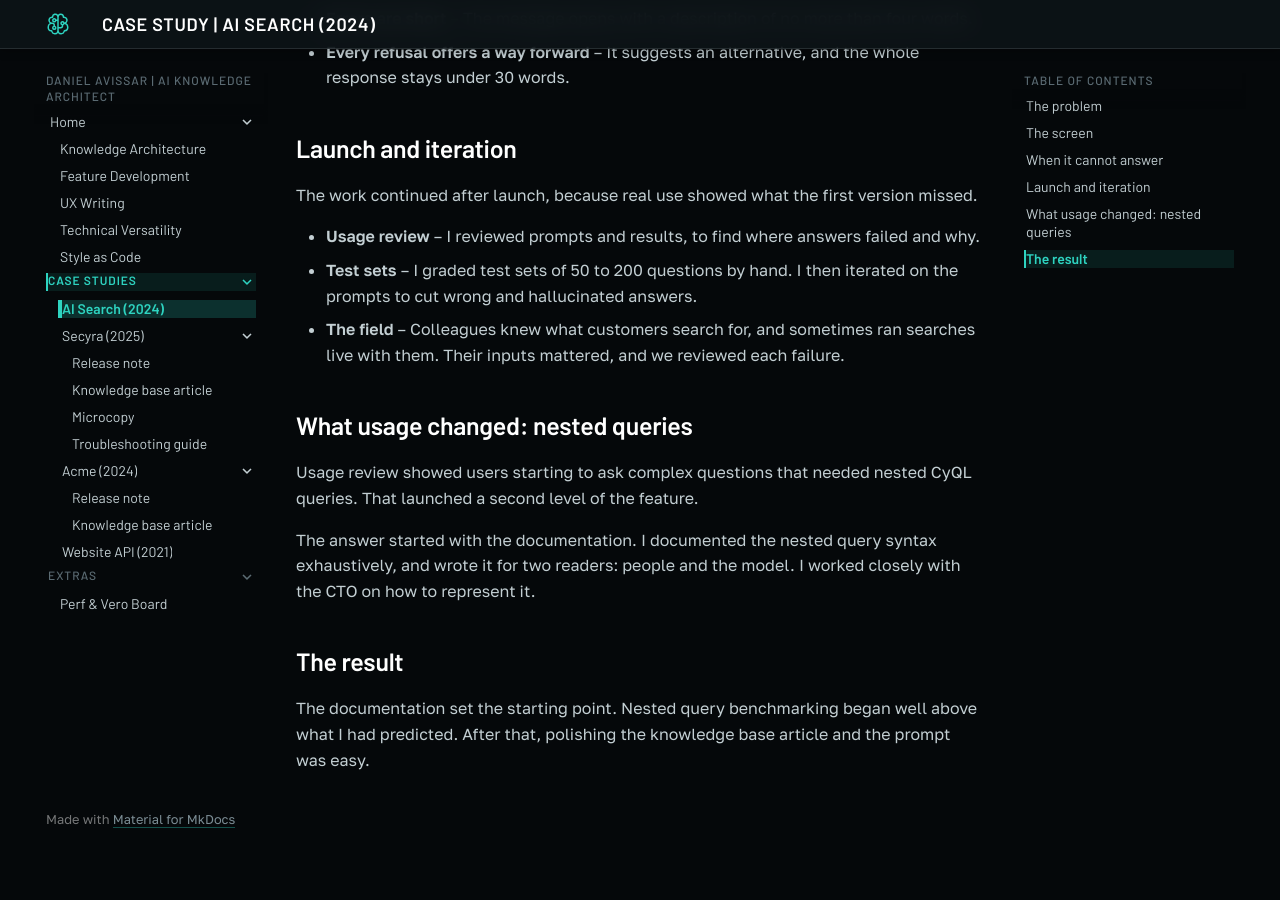
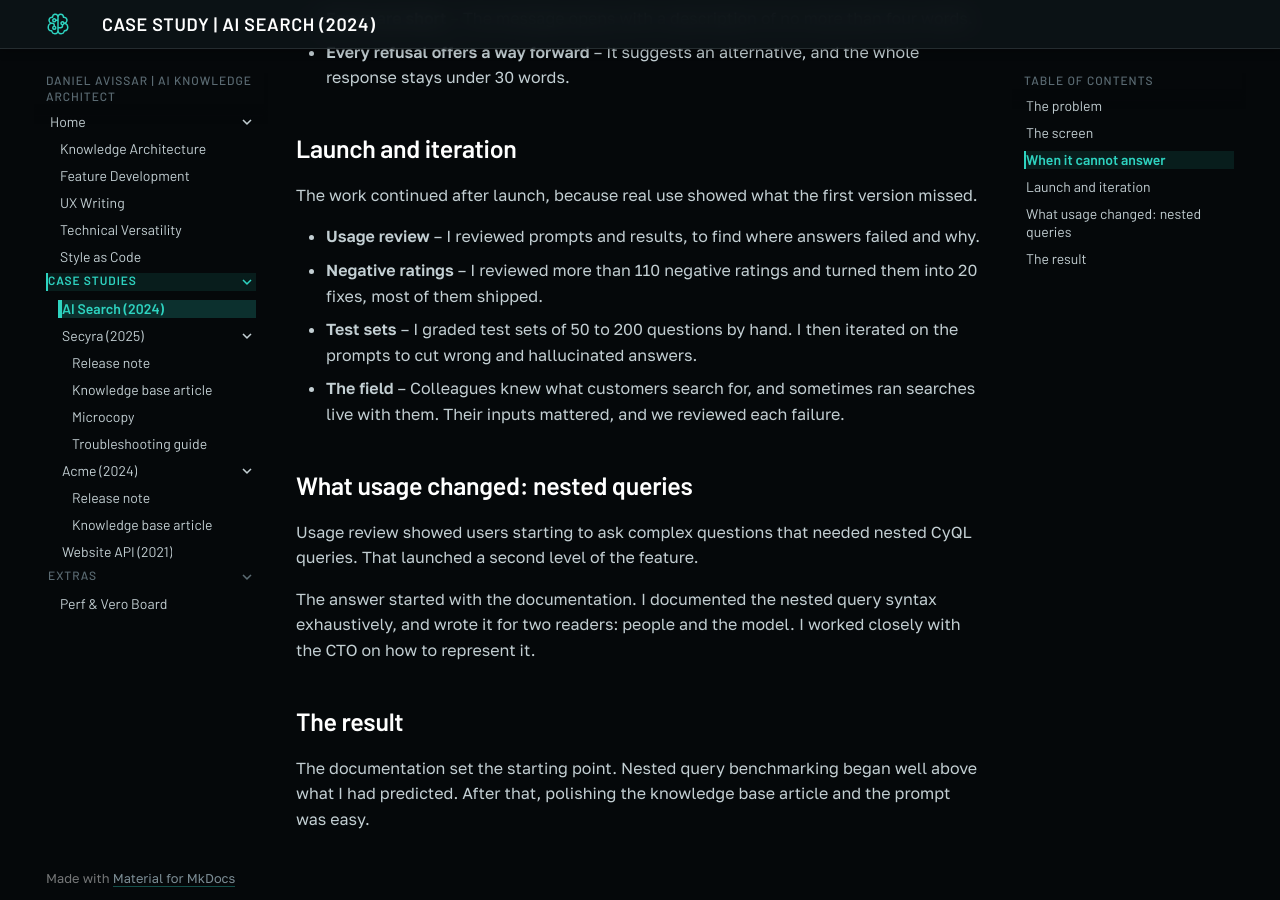
Before and after one commit to iiimonfiiire/daniel-avissar-portfolio, an MkDocs documentation site: the page built from docs/case-studies/ai-search-2024/index.md, in a window 1280 px wide and 900 px high, scrolled down 2750 px. Built offline with MkDocs 1.6.1 and Material for MkDocs 9.7.7, drawn with Linux system fonts in a browser that asks for light colours; before the commit the page ends 3592 px from its top, so only the background shows below that.

Commit message:
Add the negative ratings figure to the AI Search case study
Co-Authored-By: Claude Opus 5.5 <noreply@anthropic.com>
Claude-Session: https://claude.ai/code/session_01KBezRN7mTo745yriqpd7SN

```diff
--- a/docs/case-studies/ai-search-2024/index.md
+++ b/docs/case-studies/ai-search-2024/index.md
@@ -69,6 +69,7 @@ The refusal itself followed three rules:
 The work continued after launch, because real use showed what the first version missed.
 
 - **Usage review** – I reviewed prompts and results, to find where answers failed and why.
+- **Negative ratings** – I reviewed more than 110 negative ratings and turned them into 20 fixes, most of them shipped.
 - **Test sets** – I graded test sets of 50 to 200 questions by hand. I then iterated on the prompts to cut wrong and hallucinated answers.
 - **The field** – Colleagues knew what customers search for, and sometimes ran searches live with them. Their inputs mattered, and we reviewed each failure.
 
```
